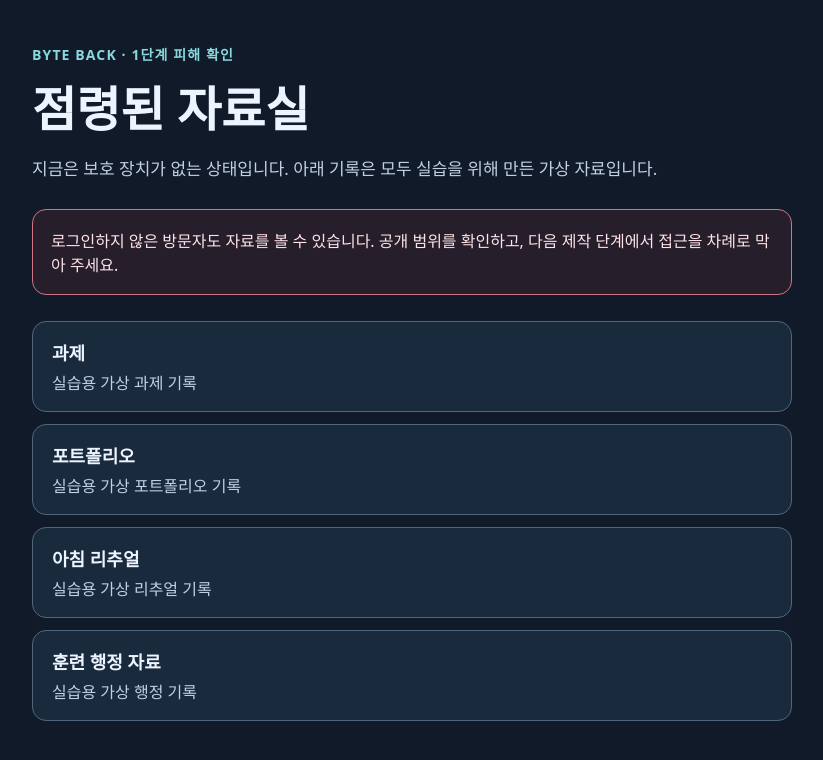
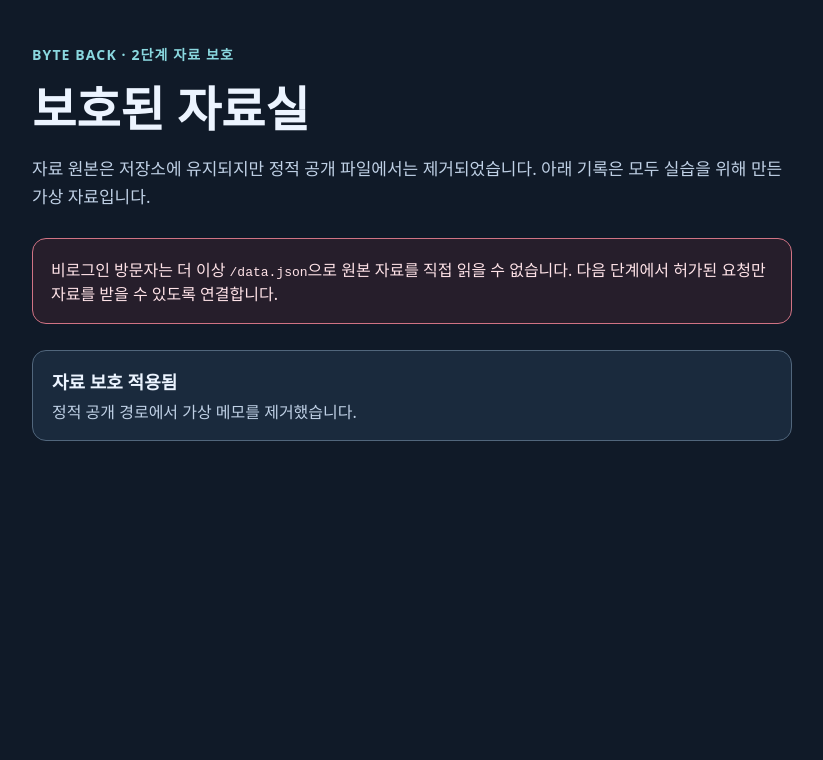
Before and after one commit to Daehong-Lee/choi-bujang-secret-vault_, a website: page public/index.html in a window 1280 px wide. Shown: the whole page, without its empty margins (228-1051 px from the left). Drawn offline with Linux system fonts and the light colour scheme.

Commit message:
non-login information Edit
비로그인 정보 제공 제한

```diff
--- a/public/index.html
+++ b/public/index.html
@@ -3,7 +3,7 @@
 <head>
   <meta charset="utf-8">
   <meta name="viewport" content="width=device-width, initial-scale=1">
-  <title>BYTE BACK | 점령된 자료실</title>
+  <title>BYTE BACK | 자료 보호</title>
   <style>
     :root { color-scheme: dark; font-family: system-ui, sans-serif; }
     body { margin: 0; min-height: 100vh; background: #101a28; color: #ecf4ff; }
@@ -20,33 +20,13 @@
 </head>
 <body>
   <main>
-    <div class="eyebrow">BYTE BACK · 1단계 피해 확인</div>
-    <h1>점령된 자료실</h1>
-    <p>지금은 보호 장치가 없는 상태입니다. 아래 기록은 모두 실습을 위해 만든 가상 자료입니다.</p>
-    <div class="notice">로그인하지 않은 방문자도 자료를 볼 수 있습니다. 공개 범위를 확인하고, 다음 제작 단계에서 접근을 차례로 막아 주세요.</div>
-    <ul id="notes" aria-live="polite"><li>가상 자료를 불러오는 중입니다.</li></ul>
+    <div class="eyebrow">BYTE BACK · 2단계 자료 보호</div>
+    <h1>보호된 자료실</h1>
+    <p>자료 원본은 저장소에 유지되지만 정적 공개 파일에서는 제거되었습니다. 아래 기록은 모두 실습을 위해 만든 가상 자료입니다.</p>
+    <div class="notice">비로그인 방문자는 더 이상 <code>/data.json</code>으로 원본 자료를 직접 읽을 수 없습니다. 다음 단계에서 허가된 요청만 자료를 받을 수 있도록 연결합니다.</div>
+    <ul aria-live="polite">
+      <li><strong>자료 보호 적용됨</strong><span>정적 공개 경로에서 가상 메모를 제거했습니다.</span></li>
+    </ul>
   </main>
-  <script type="module">
-    const list = document.querySelector('#notes');
-    try {
-      const response = await fetch('/data.json', { cache: 'no-store' });
-      if (!response.ok) throw new Error('공개 자료를 읽을 수 없습니다.');
-      const data = await response.json();
-      if (!Array.isArray(data.notes)) throw new Error('자료 형식이 맞지 않습니다.');
-      list.replaceChildren(...data.notes.map(note => {
-        const item = document.createElement('li');
-        const title = document.createElement('strong');
-        const content = document.createElement('span');
-        title.textContent = note.title;
-        content.textContent = note.content;
-        item.append(title, content);
-        return item;
-      }));
-    } catch (error) {
-      const item = document.createElement('li');
-      item.textContent = error.message;
-      list.replaceChildren(item);
-    }
-  </script>
 </body>
 </html>
```
Also changed, not shown: public/data.json (deleted, +0 -9 lines), scripts/build-public.mjs (+8 -8 lines), test/r5.test.mjs (+14 -24 lines).
